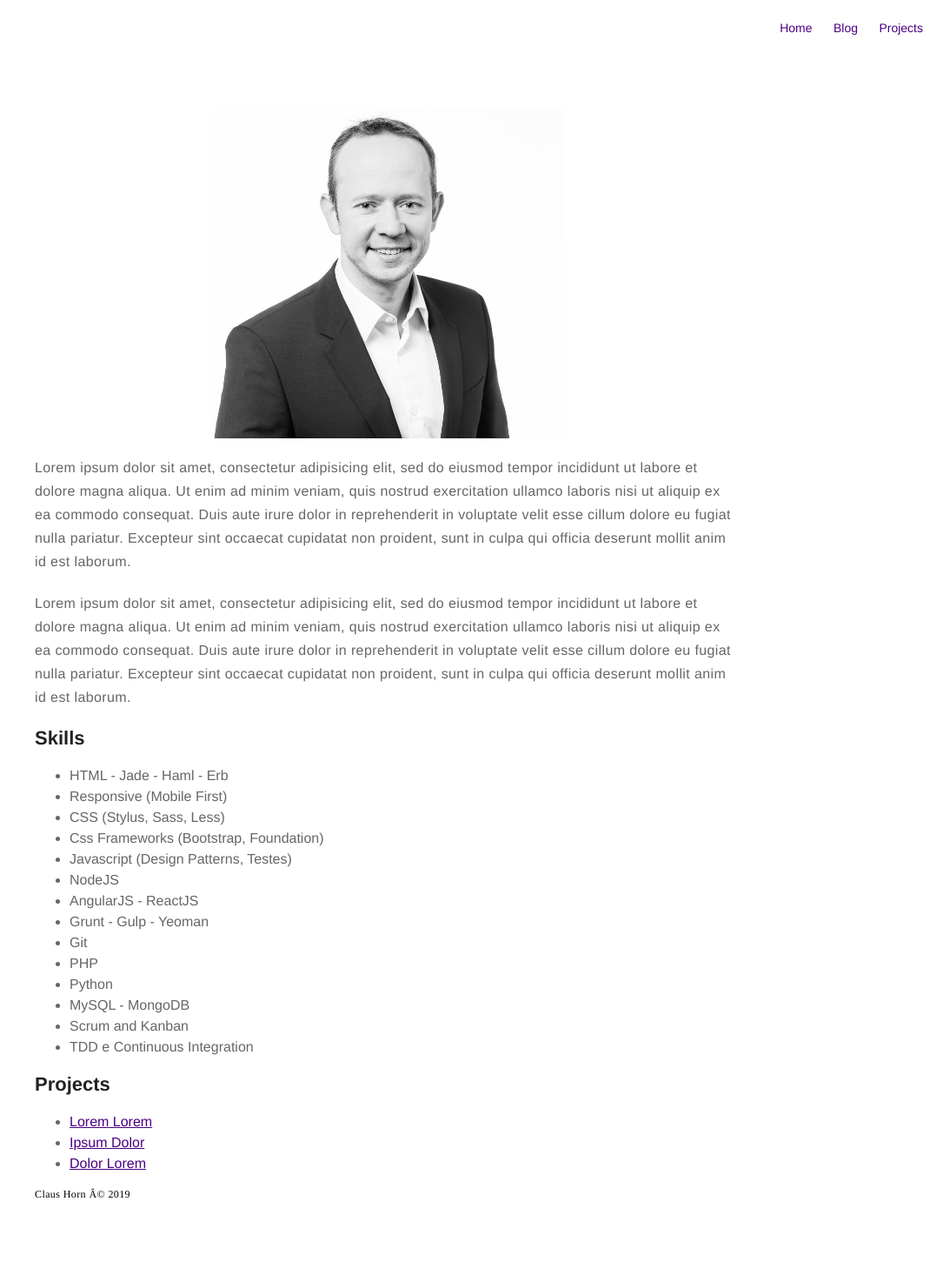
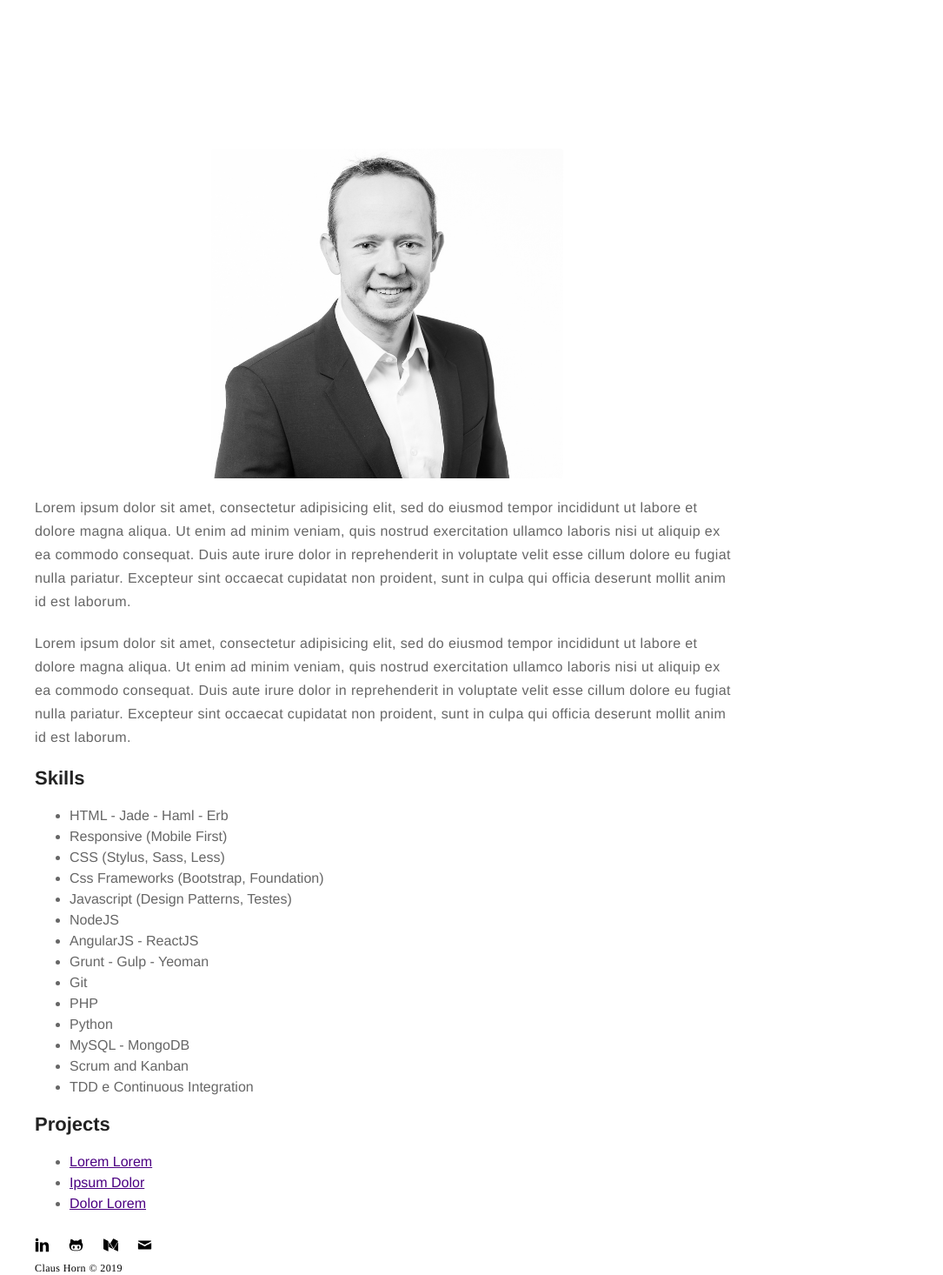
Before and after one commit to claushorn/claushorn.github.io, a Jekyll site: the page built from about.md, in a window 1280 px wide. Shown: the whole page at 87% size, without its empty margins (195-1280 px from the left). Built offline with Jekyll 4.4.1, drawn with Linux system fonts in a browser that asks for light colours; before the commit the page ends 1381 px from its top, so only the background shows below that.

Commit message:
construction

```diff
--- a/_config.yml
+++ b/_config.yml
@@ -39,7 +39,7 @@ disqus:
 # google: mygoogle
 # instagram: myinstagram
 # pinterest: mypinterest
-linkedin: linkedin.com/in/aiscientist
+linkedin: aiscientist
 # youtube: myyoutube
 # spotify: myspotify
 github: claushorn
@@ -77,11 +77,11 @@ width: large
 # paginate_path: "blog/:num/"
 
 # if you don't need projects, comment the *projects* configs below
-projects: true
+# projects: true
 
 # if you don't need "about" or "blog", comment them out below
 about: true
-blog: true
+# blog: true
 
 # do you want to show the "read time" of the posts?
 read-time: true
--- a/_includes/footer.html
+++ b/_includes/footer.html
@@ -12,6 +12,6 @@
   </style>
 </head>
 <body>
-<p class="p1"><span class="s1">{{ site.name }} Â© {{ site.time | date: '%Y' }}</span></p>
+<p class="p1"><span class="s1">{{ site.name }} © {{ site.time | date: '%Y' }}</span></p>
 </body>
 </html>
--- a/_includes/header.html
+++ b/_includes/header.html
@@ -1,26 +1,44 @@
-{% if page.title == "Home"
-   or page.title == "Blog"
-   or page.title == "Projects"
-   or page.title == "Tags"
-%}{% assign showHeader = true %}{% endif %}
-
-{% if showHeader == true %}
-    <header class="header-home {% if site.animation %}animated{% endif %}">
-        {% if site.about %}
-            <a class="link" href="{{ site.url }}/about">
-                <img class="selfie" alt="{{ site.name }}" src="{% if site.external-image %}{{ site.picture }}{% else %}{{ site.url }}/{{ site.picture }}{% endif %}" />
-            </a>
-        {% else %}
-            <span class="link">
-                <img class="selfie" alt="{{ site.name }}" src="{% if site.external-image %}{{ site.picture }}{% else %}{{ site.url }}/{{ site.picture }}{% endif %}" />
-            </span>
-        {% endif %}
-
-        <h1 class="title">{{ site.name }}</h1>
-        <h2 class="description">{{ site.bio }}</h2>
-
-        {% include social-links.html %}
-    </header>
-{% endif %}
-
-{% include nav.html %}
+<!DOCTYPE html PUBLIC "-//W3C//DTD HTML 4.01//EN" "http://www.w3.org/TR/html4/strict.dtd">
+<html>
+<head>
+  <meta http-equiv="Content-Type" content="text/html; charset=utf-8">
+  <meta http-equiv="Content-Style-Type" content="text/css">
+  <title></title>
+  <meta name="Generator" content="Cocoa HTML Writer">
+  <meta name="CocoaVersion" content="1671.2">
+  <style type="text/css">
+    p.p1 {margin: 0.0px 0.0px 0.0px 0.0px; line-height: 14.0px; font: 12.0px Courier; color: #000000; -webkit-text-stroke: #000000}
+    p.p2 {margin: 0.0px 0.0px 0.0px 0.0px; line-height: 14.0px; font: 12.0px Courier; color: #000000; -webkit-text-stroke: #000000; min-height: 12.0px}
+    span.s1 {font-kerning: none}
+  </style>
+</head>
+<body>
+<p class="p1"><span class="s1">{% if page.title == „DataScience“</span></p>
+<p class="p1"><span class="s1"><span class="Apple-converted-space">   </span>or page.title == „Teaching“</span></p>
+<p class="p1"><span class="s1"><span class="Apple-converted-space">   </span>or page.title == „Community“</span></p>
+<p class="p1"><span class="s1"><span class="Apple-converted-space">   </span>or page.title == „Research“</span></p>
+<p class="p1"><span class="s1">%}{% assign showHeader = true %}{% endif %}</span></p>
+<p class="p1"><span class="s1"><br>
+</span></p>
+<p class="p1"><span class="s1">{% if showHeader == true %}</span></p>
+<p class="p1"><span class="s1"><span class="Apple-converted-space">    </span>&lt;header class="header-home {% if site.animation %}animated{% endif %}"&gt;</span></p>
+<p class="p1"><span class="s1"><span class="Apple-converted-space">        </span>{% if site.about %}</span></p>
+<p class="p1"><span class="s1"><span class="Apple-converted-space">            </span>&lt;a class="link" href="{{ site.url }}/about"&gt;</span></p>
+<p class="p1"><span class="s1"><span class="Apple-converted-space">                </span>&lt;img class="selfie" alt="{{ site.name }}" src="{% if site.external-image %}{{ site.picture }}{% else %}{{ site.url }}/{{ site.picture }}{% endif %}" /&gt;</span></p>
+<p class="p1"><span class="s1"><span class="Apple-converted-space">            </span>&lt;/a&gt;</span></p>
+<p class="p1"><span class="s1"><span class="Apple-converted-space">        </span>{% else %}</span></p>
+<p class="p1"><span class="s1"><span class="Apple-converted-space">            </span>&lt;span class="link"&gt;</span></p>
+<p class="p1"><span class="s1"><span class="Apple-converted-space">                </span>&lt;img class="selfie" alt="{{ site.name }}" src="{% if site.external-image %}{{ site.picture }}{% else %}{{ site.url }}/{{ site.picture }}{% endif %}" /&gt;</span></p>
+<p class="p1"><span class="s1"><span class="Apple-converted-space">            </span>&lt;/span&gt;</span></p>
+<p class="p1"><span class="s1"><span class="Apple-converted-space">        </span>{% endif %}</span></p>
+<p class="p1"><span class="s1"><br>
+</span></p>
+<p class="p1"><span class="s1"><span class="Apple-converted-space">        </span>&lt;h1 class="title"&gt;{{ site.name }}&lt;/h1&gt;</span></p>
+<p class="p1"><span class="s1"><span class="Apple-converted-space">        </span>&lt;h2 class="description"&gt;{{ site.bio }}&lt;/h2&gt;</span></p>
+<p class="p2"><span class="s1"></span><br></p>
+<p class="p1"><span class="s1"><span class="Apple-converted-space">    </span>&lt;/header&gt;</span></p>
+<p class="p1"><span class="s1">{% endif %}</span></p>
+<p class="p1"><span class="s1"><br>
+</span></p>
+</body>
+</html>
--- a/_includes/nav.html
+++ /dev/null
@@ -1,39 +0,0 @@
-<nav class="{% if page.title == "Home" %}nav-home{% else %}nav{% endif %}">
-    <ul class="list">
-        {% if page.title != "Home" %}
-            <li class="item">
-                <a class="link" href="{{ site.url }}/">Home</a>
-            </li>
-        {% endif %}
-
-        {% if site.blog == true %}
-            {% if page.title != "Blog" %}
-                <li class="item">
-                    <a class="link" href="{{ site.url }}/blog">Blog</a>
-                </li>
-            {% endif %}
-        {% endif %}
-
-        {% if site.projects == true %}
-            {% if page.title != "Projects" %}
-                <li class="item">
-                    <a class="link" href="{{ site.url }}/projects">Projects</a>
-                </li>
-            {% endif %}
-        {% endif %}
-
-        {% if site.about == true %}
-            {% if page.title != "About" %}
-                <li class="item">
-                    <a class="link" href="{{ site.url }}/about">About</a>
-                </li>
-            {% endif %}
-        {% endif %}
-
-        {% if site.resume == true %}
-            <li class="item">
-                <a class="link" href="{% if site.resume-external %}{{ site.resume-url }}{% else %}{{ site.url }}/{{ site.resume-url }}{% endif %}">Résumé</a>
-            </li>
-        {% endif %}
-    </ul>
-</nav>
--- a/about.md
+++ b/about.md
@@ -44,3 +44,5 @@ proident, sunt in culpa qui officia deserunt mollit anim id est laborum.</p>
 	<li><a href="https://github.com/">Ipsum Dolor</a></li>
 	<li><a href="https://github.com/">Dolor Lorem</a></li>
 </ul>
+
+{% include social-links.html %}
```
Also changed, not shown: 2 other files.
